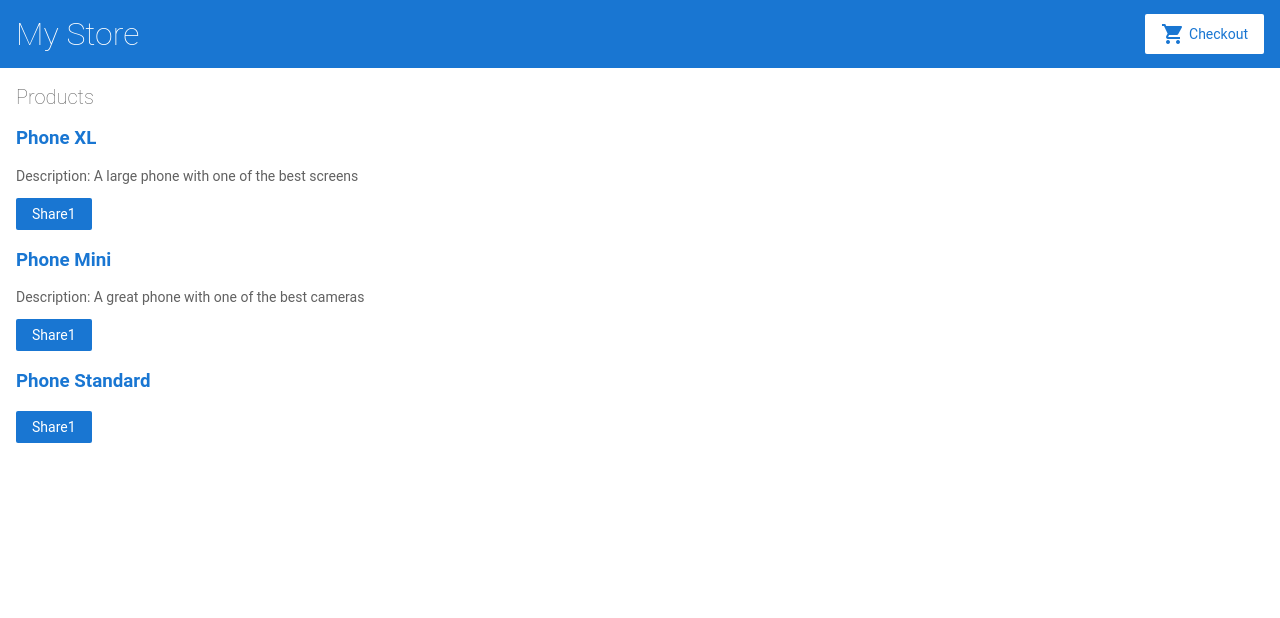
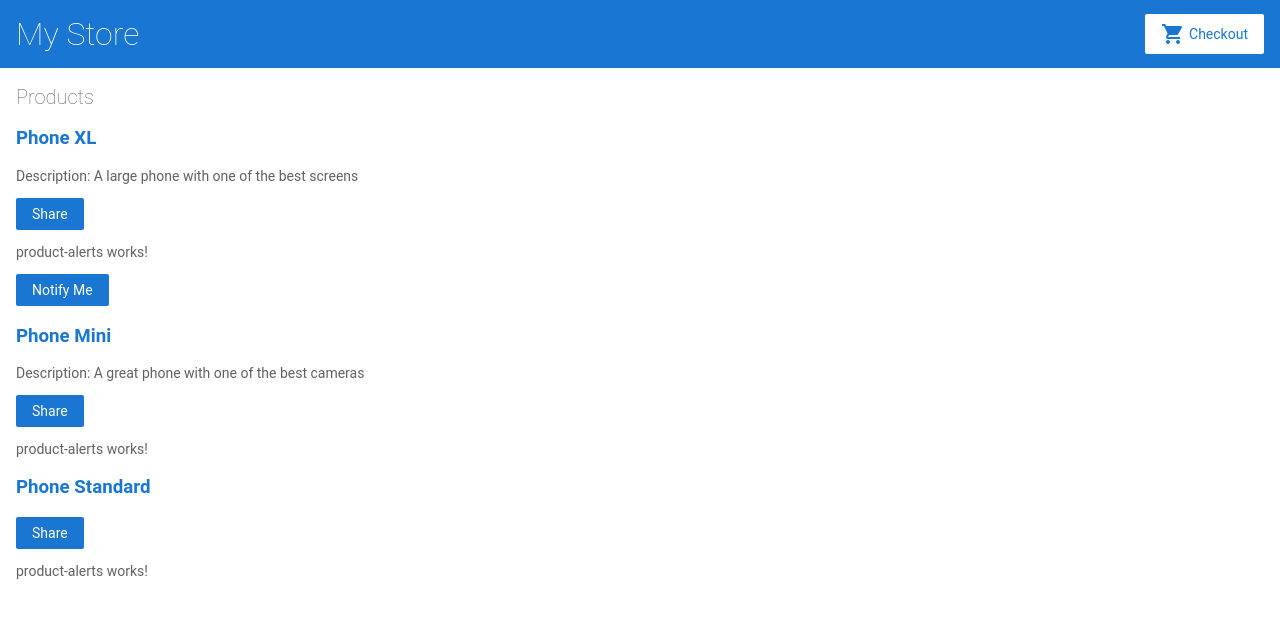
Before and after one commit to carsonery/angular-oeiu5e, an Angular app: page / in a window 1280 px wide. Shown: the top 618 px of the page. Built offline with nearby package versions, Linux system fonts and the light colour scheme.

Commit message:
1 file modified

```diff
--- a/src/app/product-list/product-list.component.html
+++ b/src/app/product-list/product-list.component.html
@@ -13,6 +13,8 @@
     </a>
   </h3>
   <p *ngIf="product.description">Description: {{ product.description }}</p>
-  <button type="button" (click)="share()">Share1</button>
-
+  <button type="button" (click)="share()">Share</button>
+  <app-product-alerts
+  [product]="product">
+</app-product-alerts>
 </div>
```
